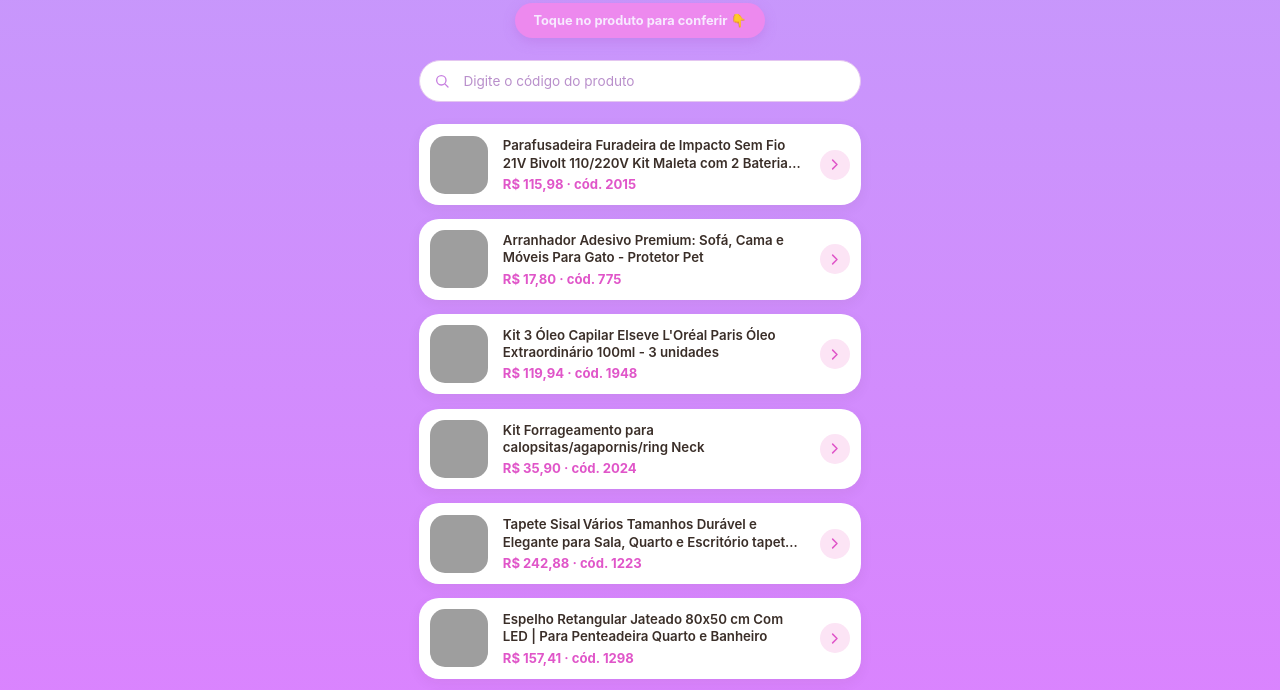
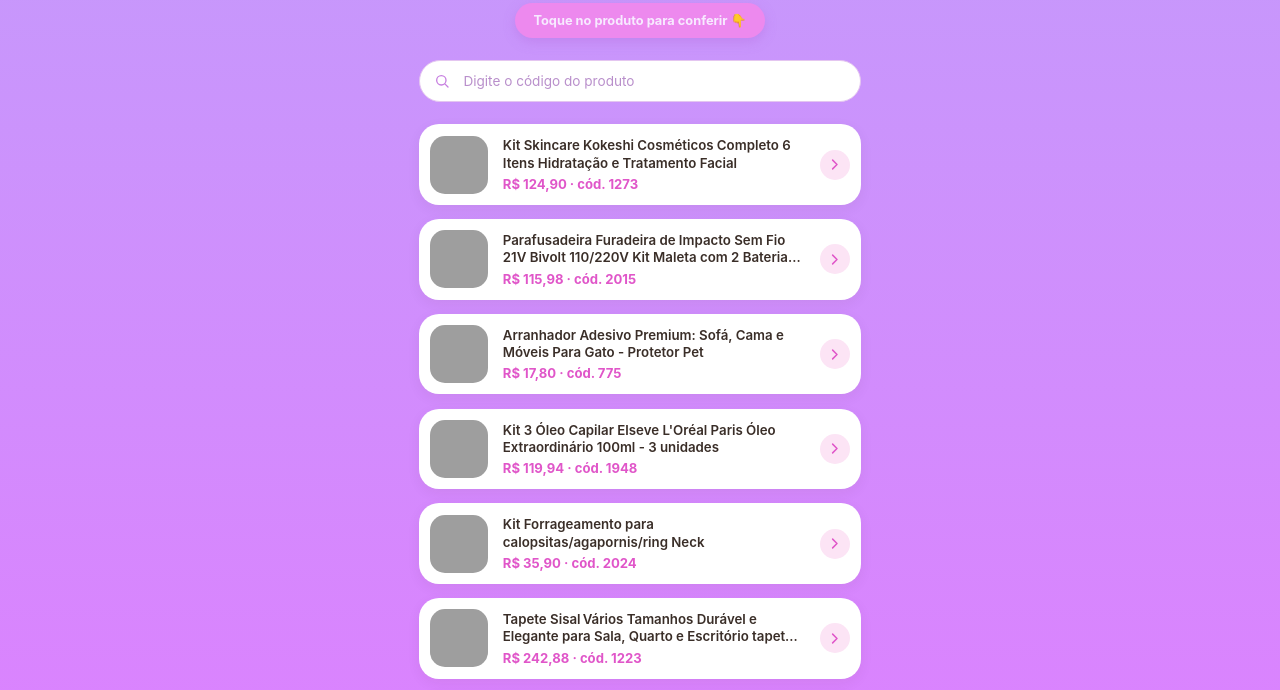
Before and after one commit to lua7aguiar-design/afiliados-legal, a plain HTML site: page links.html in a window 1280 px wide. Shown: the part 108-798 px from the top of the page. Drawn offline with Linux system fonts and the light colour scheme; grey boxes are pictures that could not be loaded.

Commit message:
Atualiza página de links na bio

```diff
--- a/links.html
+++ b/links.html
@@ -77,6 +77,7 @@
 </div>
 
 <nav id="produtos">
+  <a class="card" href="https://s.shopee.com.br/7KyakaBv8d" target="_blank" rel="noopener sponsored" data-codigo="1273"><img src="https://achadinhostore.duckdns.org/produtos/orig-58209766348-f41724a4.jpg" alt="" loading="lazy" decoding="async"><span class="info"><span class="nome">Kit Skincare Kokeshi Cosméticos Completo 6 Itens Hidratação e Tratamento Facial</span><span class="preco">R$ 124,90 &middot; cód. 1273</span></span><span class="seta"><svg width="15" height="15" viewBox="0 0 24 24" fill="none" stroke="currentColor" stroke-width="2.4" stroke-linecap="round" stroke-linejoin="round"><path d="M9 5l7 7-7 7"></path></svg></span></a>
   <a class="card" href="https://s.shopee.com.br/2LZsEfpGhU" target="_blank" rel="noopener sponsored" data-codigo="2015"><img src="https://achadinhostore.duckdns.org/produtos/orig-23197416358-266585da.jpg" alt="" loading="lazy" decoding="async"><span class="info"><span class="nome">Parafusadeira Furadeira de Impacto Sem Fio 21V Bivolt 110/220V Kit Maleta com 2 Baterias 28 Peças</span><span class="preco">R$ 115,98 &middot; cód. 2015</span></span><span class="seta"><svg width="15" height="15" viewBox="0 0 24 24" fill="none" stroke="currentColor" stroke-width="2.4" stroke-linecap="round" stroke-linejoin="round"><path d="M9 5l7 7-7 7"></path></svg></span></a>
   <a class="card" href="https://s.shopee.com.br/4qHDDFSxKa" target="_blank" rel="noopener sponsored" data-codigo="775"><img src="https://achadinhostore.duckdns.org/produtos/orig-22693511862-418a6122.jpg" alt="" loading="lazy" decoding="async"><span class="info"><span class="nome">Arranhador Adesivo Premium:  Sofá, Cama e Móveis Para Gato - Protetor Pet</span><span class="preco">R$ 17,80 &middot; cód. 775</span></span><span class="seta"><svg width="15" height="15" viewBox="0 0 24 24" fill="none" stroke="currentColor" stroke-width="2.4" stroke-linecap="round" stroke-linejoin="round"><path d="M9 5l7 7-7 7"></path></svg></span></a>
   <a class="card" href="https://s.shopee.com.br/8AXfBM7nnF" target="_blank" rel="noopener sponsored" data-codigo="1948"><img src="https://achadinhostore.duckdns.org/produtos/orig-22792524071-51d8cc53.jpg" alt="" loading="lazy" decoding="async"><span class="info"><span class="nome">Kit 3 Óleo Capilar Elseve L&#x27;Oréal Paris Óleo Extraordinário 100ml - 3 unidades</span><span class="preco">R$ 119,94 &middot; cód. 1948</span></span><span class="seta"><svg width="15" height="15" viewBox="0 0 24 24" fill="none" stroke="currentColor" stroke-width="2.4" stroke-linecap="round" stroke-linejoin="round"><path d="M9 5l7 7-7 7"></path></svg></span></a>
```
